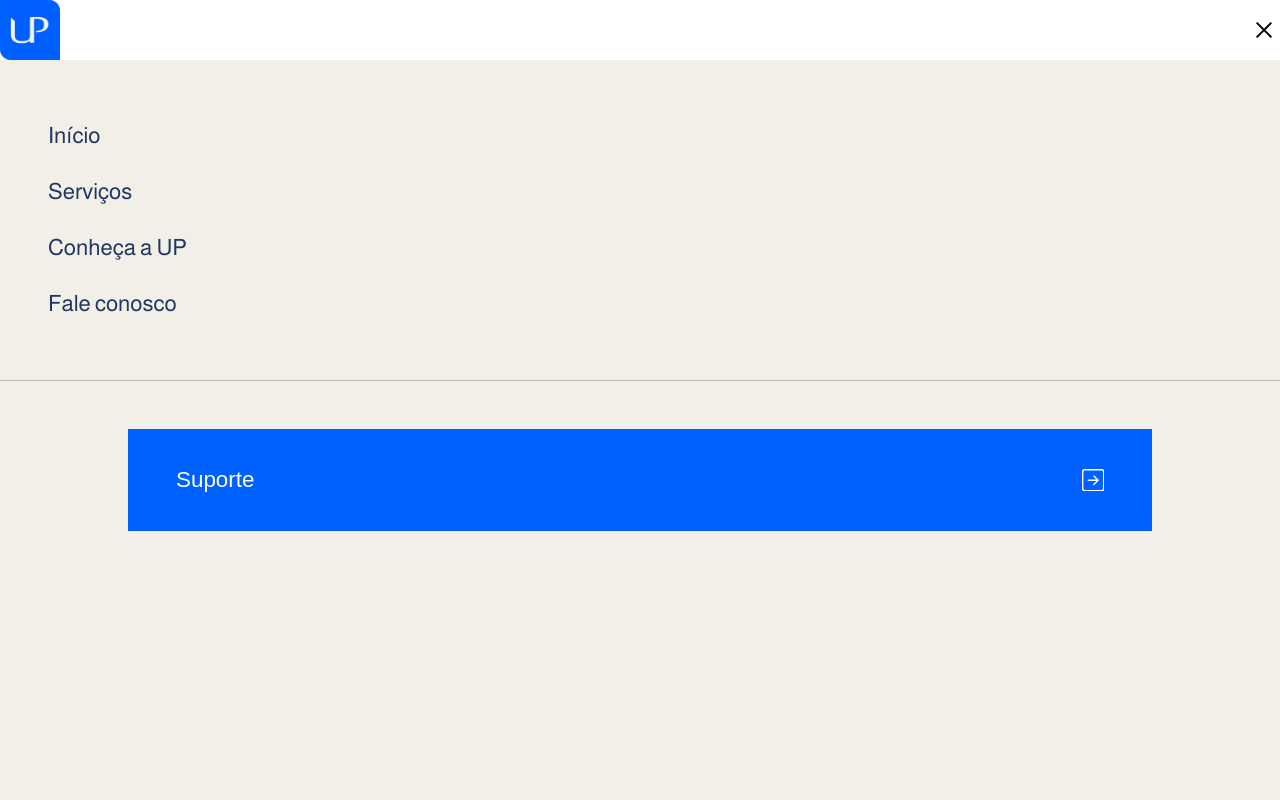
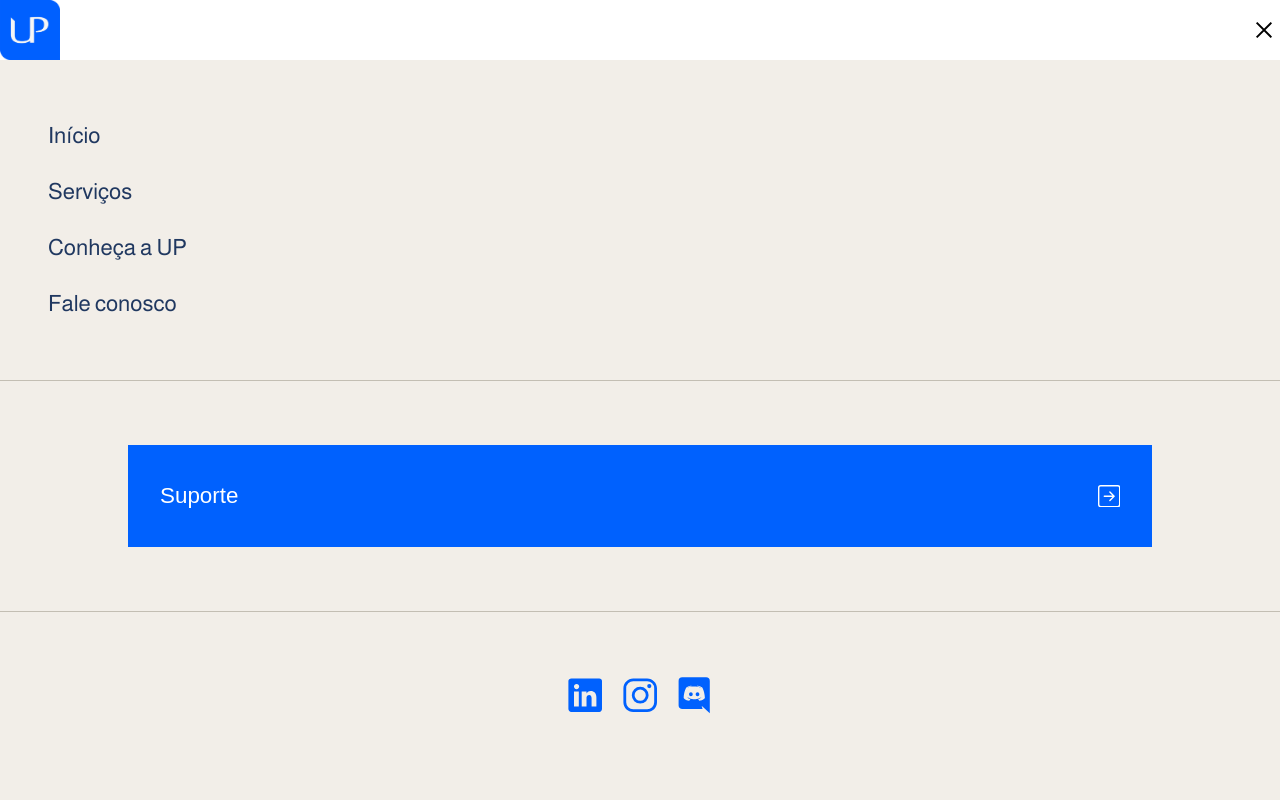
Before and after one commit to vieira-a/react-site-upti, a React (Create React App) app: page / in a window 1280 px wide. Both pictures are taken after a click on the button 1264 px from the left and 30 px from the top of the page. Shown: the top 800 px of the page. Built offline with nearby package versions, Linux system fonts and the light colour scheme.

Commit message:
ADD links para redes sociais no menu

```diff
--- a/src/components/Footer.jsx
+++ b/src/components/Footer.jsx
@@ -6,11 +6,7 @@ const Footer = () => {
     <>
 
       <footer>
-        {/* <div className="socialLinks">
-          <a href="https://www.linkedin.com"><IoLogoLinkedin/></a>
-          <a href="https://www.instagram.com"><IoLogoInstagram/></a>
-          <a href="https://www.discord.com"><IoLogoDiscord/></a>
-        </div> */}
+
         <div className="logo">
           <a href="index.html">
             <img src="logo.png" alt="Logo UPTI" />
--- a/src/components/Navigation.jsx
+++ b/src/components/Navigation.jsx
@@ -1,5 +1,6 @@
 import '../styles/components/Navigation.sass'
 import { BsArrowRightSquare } from "react-icons/bs";
+import { IoLogoLinkedin, IoLogoInstagram, IoLogoDiscord } from "react-icons/io5";
 import { useState } from 'react';
 
 const Navigation = () => {
@@ -48,6 +49,11 @@ const Navigation = () => {
               <BsArrowRightSquare/>
             </button>
           </div>
+          <div className="socialLinks">
+            <a href="https://www.linkedin.com"><IoLogoLinkedin/></a>
+            <a href="https://www.instagram.com"><IoLogoInstagram/></a>
+            <a href="https://www.discord.com"><IoLogoDiscord/></a>
+          </div>
         </div>
       </div>
 
--- a/src/styles/components/Footer.sass
+++ b/src/styles/components/Footer.sass
@@ -12,15 +12,5 @@ footer .logo img
     width: 80px
     display: flex
 
-.socialLinks
-    @include mixins.flex-space-between
-    padding-block: 1rem
-    gap: 2rem
-
-    svg
-        display: flex
-        font-size: 1.8rem
-        color: variables.$bg-primary
-
 .copyright p
     font-size: 1rem
--- a/src/styles/components/Navigation.sass
+++ b/src/styles/components/Navigation.sass
@@ -40,17 +40,31 @@ nav
 
 .menuSupport
     @include mixins.flex-space-between
-    margin-top: 3rem
+    margin-top: 4rem
 
     .btnSupport
         @include mixins.flex-space-between
         align-items: center
         margin-inline: auto
         width: 80%
-        padding: 2rem 3rem
+        padding: 2rem 2rem
         background-color: variables.$bg-primary
         font-size: 1.4rem
         color: white
 
         a
             color: white
+
+.socialLinks
+    display: flex
+    justify-content: center
+    gap: 1rem
+    margin-top: 4rem
+    padding-block: 4rem
+    border-top: 1px solid variables.$border-primary
+
+
+    svg
+        display: flex
+        font-size: 2.4rem
+        color: variables.$bg-primary
```
